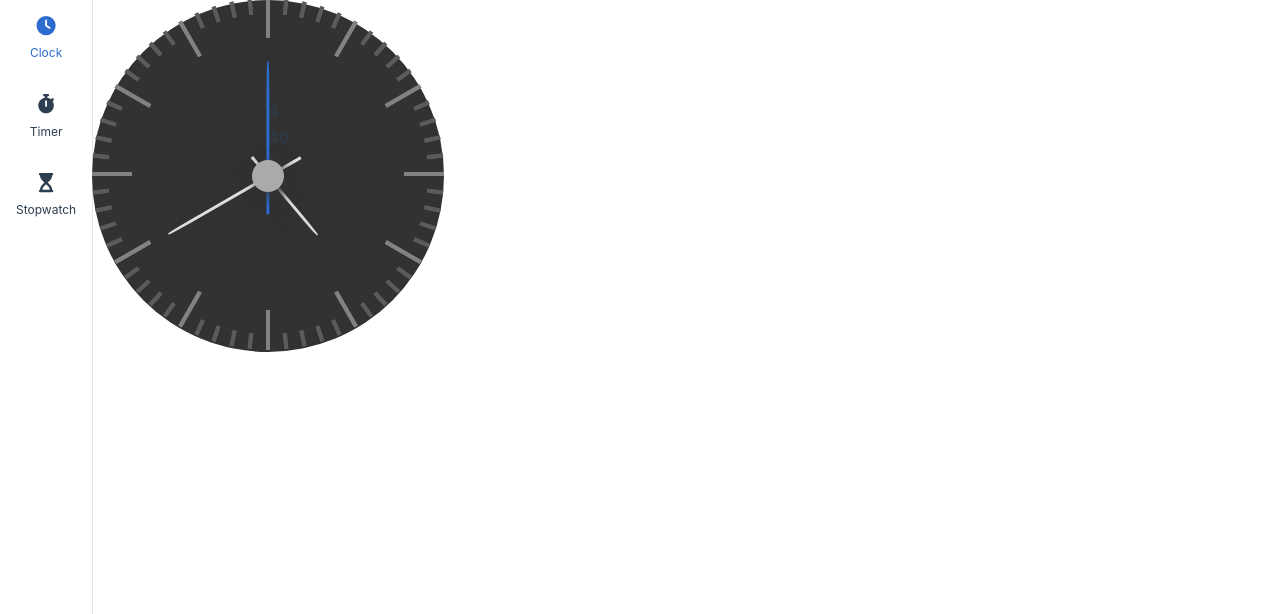
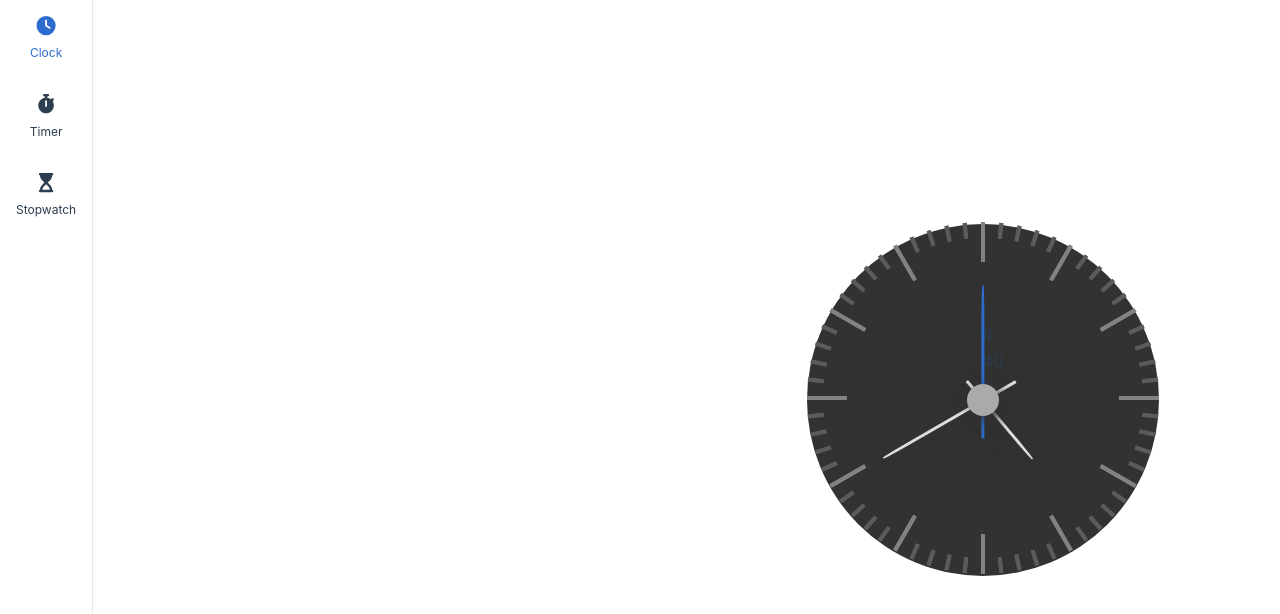
Before and after one commit to Klrfl/TellTime, a Vue app: page / in a window 1280 px wide. Shown: the top 614 px of the page. Built offline with nearby package versions, Linux system fonts and the light colour scheme.

Commit message:
style tweaks

```diff
--- a/src/layouts/MainLayout.vue
+++ b/src/layouts/MainLayout.vue
@@ -1,11 +1,40 @@
 <template>
   <main class="wrapper">
-    <slot name="main-content"></slot>
+    <div class="container">
+      <slot></slot>
+    </div>
+    <div class="container">
+      <slot name="main-content"></slot>
+    </div>
   </main>
 </template>
 
 <style scoped>
 .wrapper {
   flex-grow: 1;
+  display: flex;
+  flex-direction: column;
+}
+
+.container {
+  padding: 2rem;
+  display: flex;
+  justify-content: center;
+  align-items: center;
+  flex: 1 1 0;
+}
+
+.container:first-child {
+  order: 1;
+}
+
+@media screen and (min-width: 50em) {
+  .wrapper {
+    flex-direction: row;
+  }
+
+  .container:first-child {
+    order: -1;
+  }
 }
 </style>
```
